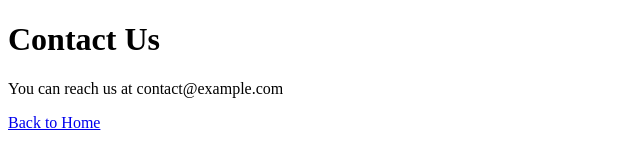
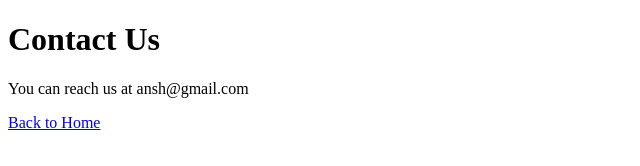
Before and after one commit to anshpreetsingh007/sandbox1, a plain HTML site: page repo/index.html in a window 1280 px wide. Shown: the full height of the page, 0-640 px from the left. Drawn offline with Linux system fonts and the light colour scheme.

Commit message:
Update index.html

```diff
--- a/repo/index.html
+++ b/repo/index.html
@@ -6,7 +6,7 @@
 </head>
 <body>
   <h1>Contact Us</h1>
-  <p>You can reach us at contact@example.com</p>
+  <p>You can reach us at ansh@gmail.com</p>
   <a href="home.html">Back to Home</a>
 </body>
 </html>
```
